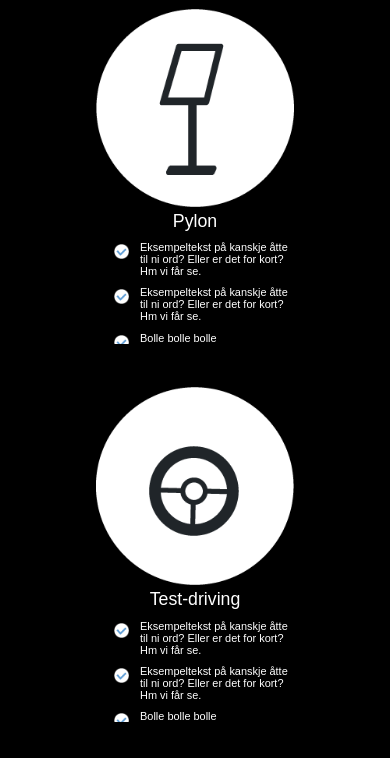
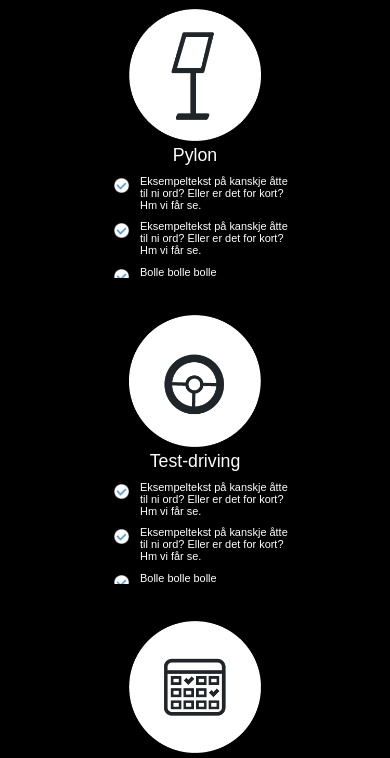
Before and after one commit to Xtrah/webtek20, a plain HTML site: page www/content/offer.html in a window 390 px wide. Shown: the part 62-820 px from the top of the page. Drawn offline with Linux system fonts and the light colour scheme.

Commit message:
Fixed image rescaling

```diff
--- a/www/style/offer.css
+++ b/www/style/offer.css
@@ -51,6 +51,10 @@
 	.modulContent{
 		width: 90%;
 	}
+	/* Image rescaling on samll res */
+	.modulContent > img{
+		width: 40%;
+	}
 	/* Tweaks to make the ul and content rescale better */
 	.modulContent ul{
 		padding: 0 4em 0 5em;
```
